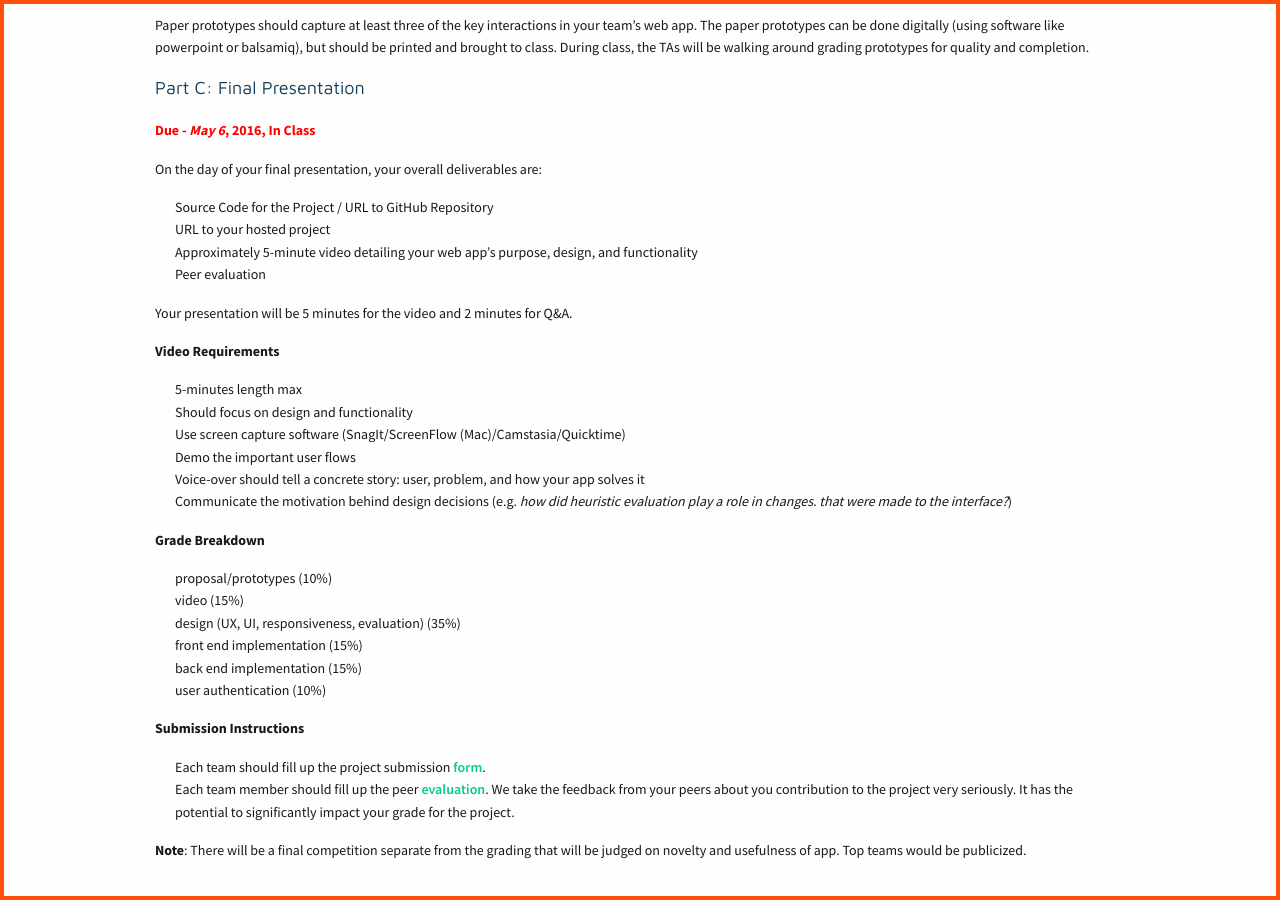
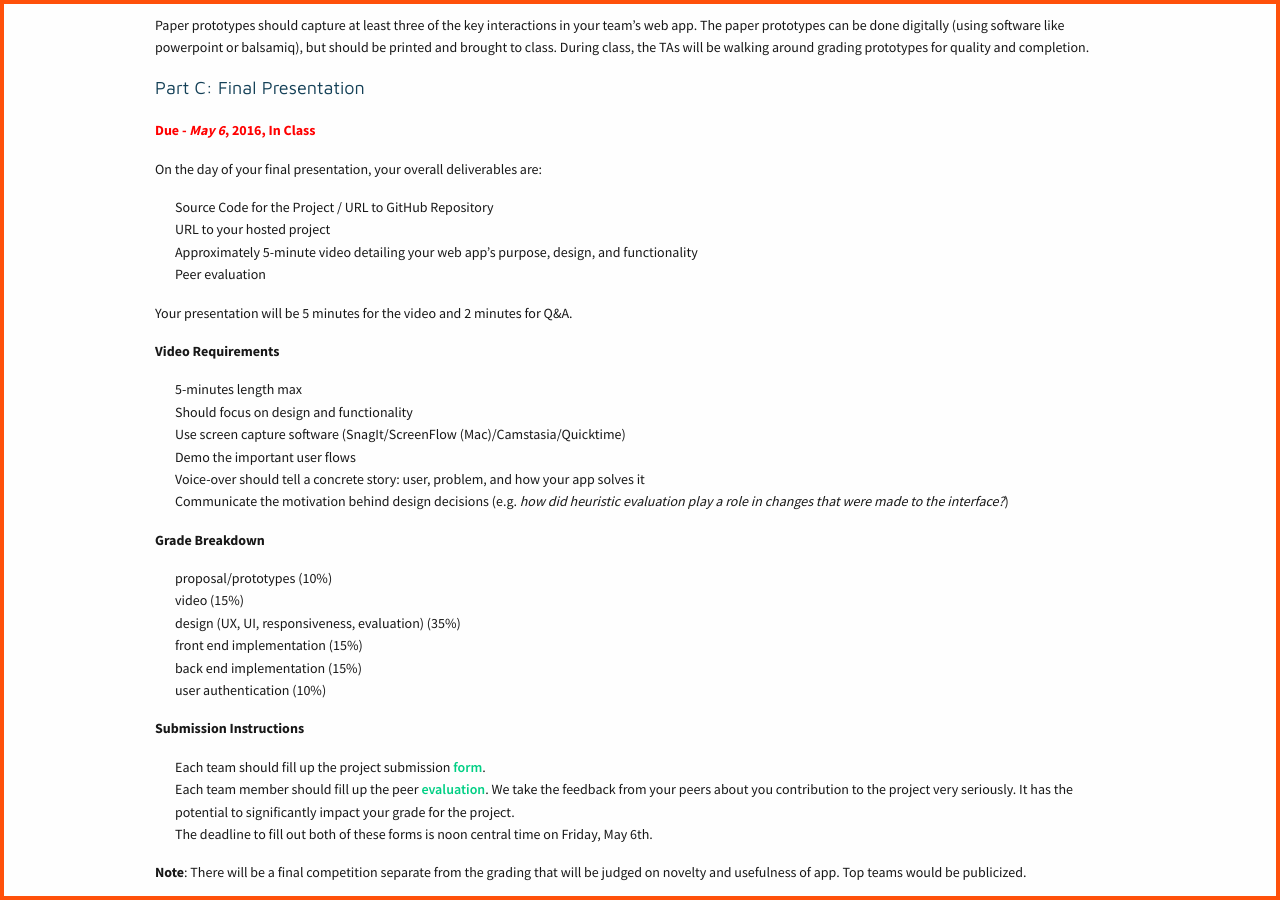
Before and after one commit to biplabdeka/fa2016, a Jekyll site: the page built from _posts/2016-2-15-Final.md, in a window 1280 px wide and 900 px high, scrolled down 938 px. Built offline with Jekyll 4.4.1, drawn with Linux system fonts in a browser that asks for light colours; nearby versions of some CDN libraries.

Commit message:
fixing typo and adding in time deadline

```diff
--- a/_posts/2016-2-15-Final.md
+++ b/_posts/2016-2-15-Final.md
@@ -57,7 +57,7 @@ Your presentation will be 5 minutes for the video and 2 minutes for Q&amp;A.
 + Use screen capture software (SnagIt/ScreenFlow (Mac)/Camstasia/Quicktime)
 + Demo the important user flows
 + Voice-over should tell a concrete story: user, problem, and how your app solves it
-+ Communicate the motivation behind design decisions (e.g. _how did heuristic evaluation play a role in changes. that were made to the interface?_)
++ Communicate the motivation behind design decisions (e.g. _how did heuristic evaluation play a role in changes that were made to the interface?_)
 
 <b>Grade Breakdown</b>
 
@@ -72,5 +72,6 @@ Your presentation will be 5 minutes for the video and 2 minutes for Q&amp;A.
 
 + Each team should fill up the project submission [form](https://docs.google.com/forms/d/1ZodilFDSTuoJAh76_0mYPyoFxhAhUabqOtUXPh7-n5A/viewform).
 + Each team member should fill up the  peer [evaluation](https://docs.google.com/forms/d/1ECFqjz5mcm4Re9M1er0mJxrg8C3Oh4xVLrWVq96EChM/viewform). We take the feedback from your peers about you contribution to the project very seriously. It has the potential to significantly impact your grade for the project.
++ The deadline to fill out both of these forms is noon central time on Friday, May 6th.
 
 **Note**: There will be a final competition separate from the grading that will be judged on novelty and usefulness of app. Top teams would be publicized.
```
